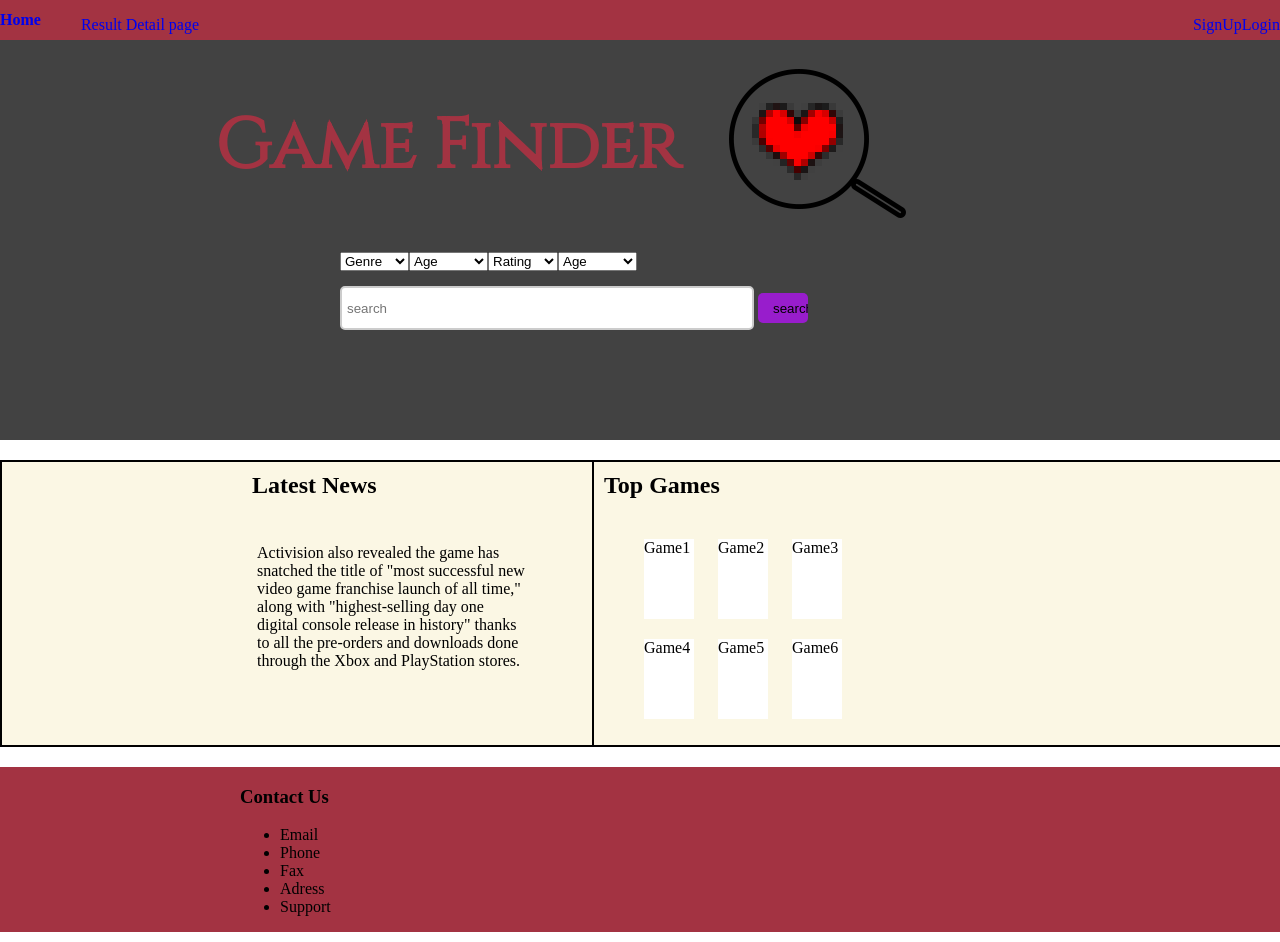
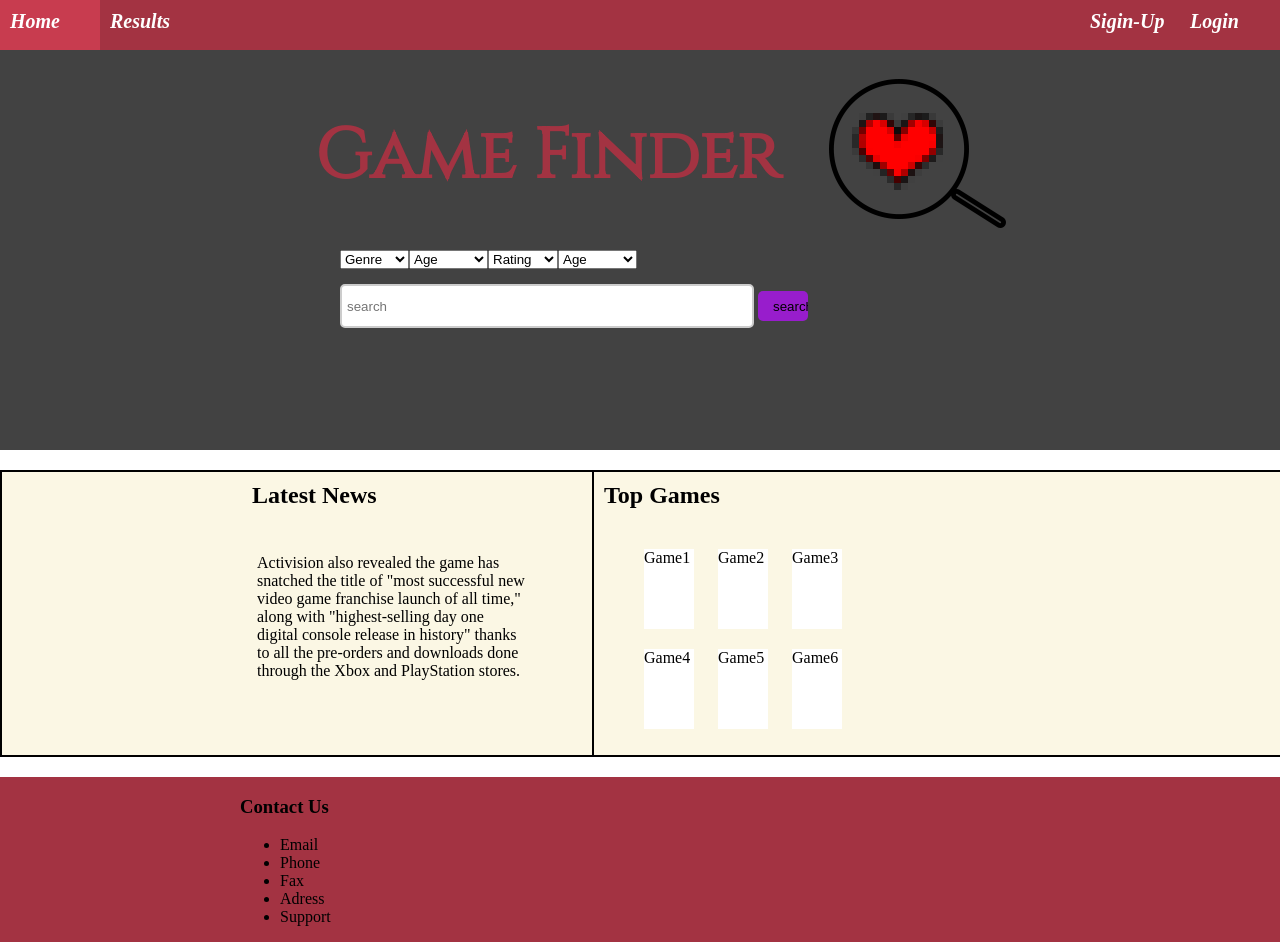
Before and after one commit to Jon1367/Web-Standards-Project-, a plain HTML site: page Ortiz_Jonathan_protype_part5/index.html in a window 1280 px wide. Drawn offline with Linux system fonts and the light colour scheme.

Commit message:
final styling & debugging

```diff
--- a/Ortiz_Jonathan_protype_part5/css/style.css
+++ b/Ortiz_Jonathan_protype_part5/css/style.css
@@ -28,6 +28,11 @@ select{
 a{
 	text-decoration:none;
 }
+h1{
+
+	margin-top:0px;
+	margin-bottom:0px;
+}
 .right{
 
 	float:right;
@@ -39,6 +44,10 @@ a{
 .clear{
 
 	clear:both;
+}
+.space{
+
+	margin-left:100px;
 }
 input[type=text] {
 	padding:5px; border:2px solid #ccc;
@@ -61,7 +70,7 @@ input[type=submit] {
 header{
 
 	width:100%;
-	height:40px;
+	height:50px;
 	background-color:#A33342;
 	overflow:hidden;
 	box-shadow:2px 2px 0px 2px #888;
@@ -81,18 +90,21 @@ footer{
 }
 .home{
 
-	font-size:16px;
-	x
+	font-size:10px;
+	width:80px;
+	height:50px;
 	margin-top:0px;
 	margin-bottom:0px;
+	padding:10px;
 	color:white;
-	float:left;
+	display:block;
+	font-style:italic;
 }
-.home a:hover{
+a:hover{
 
-	max-width:100%;
-	background-color:blue;
-	text-decoration:none;
+
+	background-color:#c83c4f;
+
 
 }
 #result{
--- a/Ortiz_Jonathan_protype_part5/index.html
+++ b/Ortiz_Jonathan_protype_part5/index.html
@@ -10,19 +10,14 @@
 
 	<header>
 
-		<h1 class="home"><a  href= "#">Home</a></h1>
+		<a class="home left" href= "#"><h1>Home</h1></a>
+
+		<a class="home left" href= "result.html"><h1>Results</h1></a>
 
 
-		<ul id="result">
-			<li><a href="result.html">Result Detail page</a></li>
-		</ul>
+		<a class="home right" href= "form.html"><h1>Login</h1></a>
 
-		<nav>
-			<ul>
-				<li><a href="form.html">Login</a></li>
-				<li><a href="form.html">SignUp</a></li>
-			</ul>
-		</nav>
+		<a class="home right" href= "form.html"><h1>Sigin-Up</h1></a>
 
 	</header>
 
@@ -33,7 +28,7 @@
 
 		<div id="feature">
 
-			<h1 id="title">Game Finder</h1>
+			<h1 id="title" class="space">Game Finder</h1>
 
 
 			<img src="images/logo.png" class=" logo left" />
```
Also changed, not shown: Ortiz_Jonathan_protype_part5/form.html (+10 -17 lines), Ortiz_Jonathan_protype_part5/result.html (+10 -8 lines).
